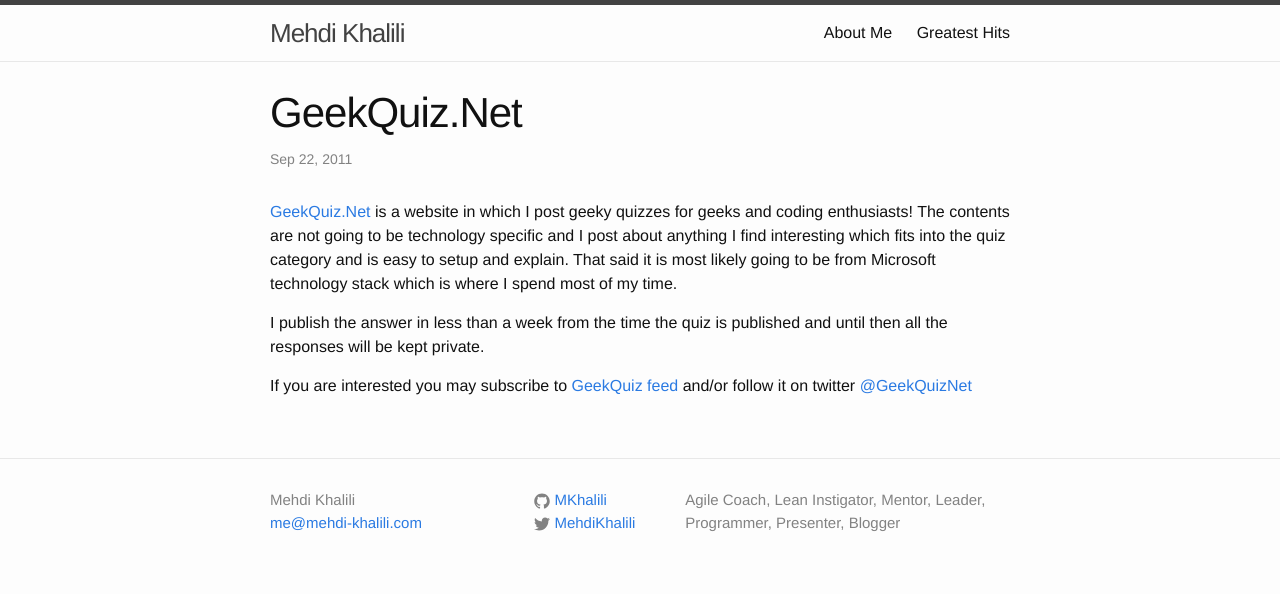
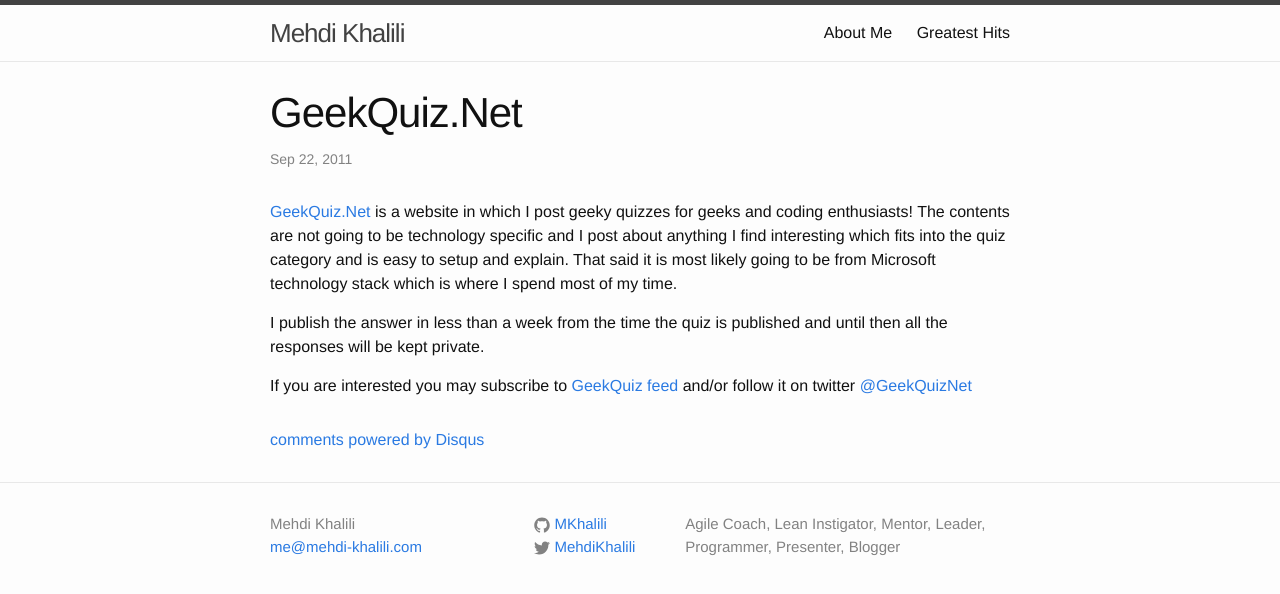
Before and after one commit to MehdiK/mehdik.github.io, a Jekyll site: the page built from _posts/2011-09-22-geekquiz-net.md, in a window 1280 px wide. Shown: the top 594 px of the page. Built offline with Jekyll 4.4.1, drawn with Linux system fonts in a browser that asks for light colours; comment, search, counter and statistics services are not loaded.

Commit message:
Added disqus

```diff
--- /dev/null
+++ b/_includes/disqus.html
@@ -0,0 +1,14 @@
+<div id="disqus_thread"></div>
+<script type="text/javascript">
+    /* * * CONFIGURATION VARIABLES: EDIT BEFORE PASTING INTO YOUR WEBPAGE * * */
+    var disqus_shortname = 'mehdikhalilisblog'; // required: replace example with your forum shortname
+
+    /* * * DON'T EDIT BELOW THIS LINE * * */
+    (function() {
+        var dsq = document.createElement('script'); dsq.type = 'text/javascript'; dsq.async = true;
+        dsq.src = '//' + disqus_shortname + '.disqus.com/embed.js';
+        (document.getElementsByTagName('head')[0] || document.getElementsByTagName('body')[0]).appendChild(dsq);
+    })();
+</script>
+<noscript>Please enable JavaScript to view the <a href="http://disqus.com/?ref_noscript">comments powered by Disqus.</a></noscript>
+<a href="http://disqus.com" class="dsq-brlink">comments powered by <span class="logo-disqus">Disqus</span></a>
--- a/_layouts/post.html
+++ b/_layouts/post.html
@@ -13,4 +13,8 @@
     {{ content }}
   </article>
 
+  <article>
+    {% include disqus.html %}
+  </article>
+
 </div>
```
